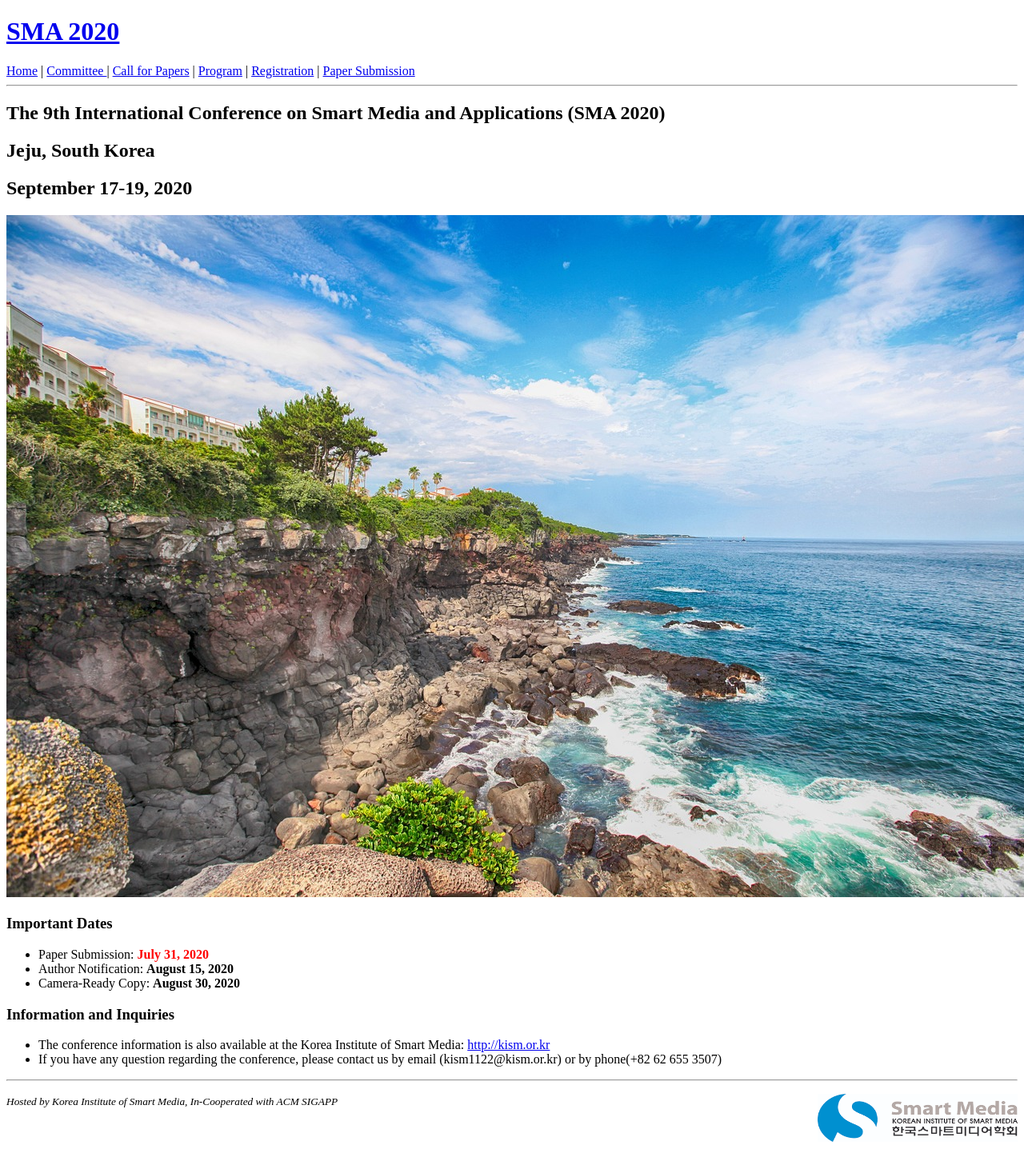
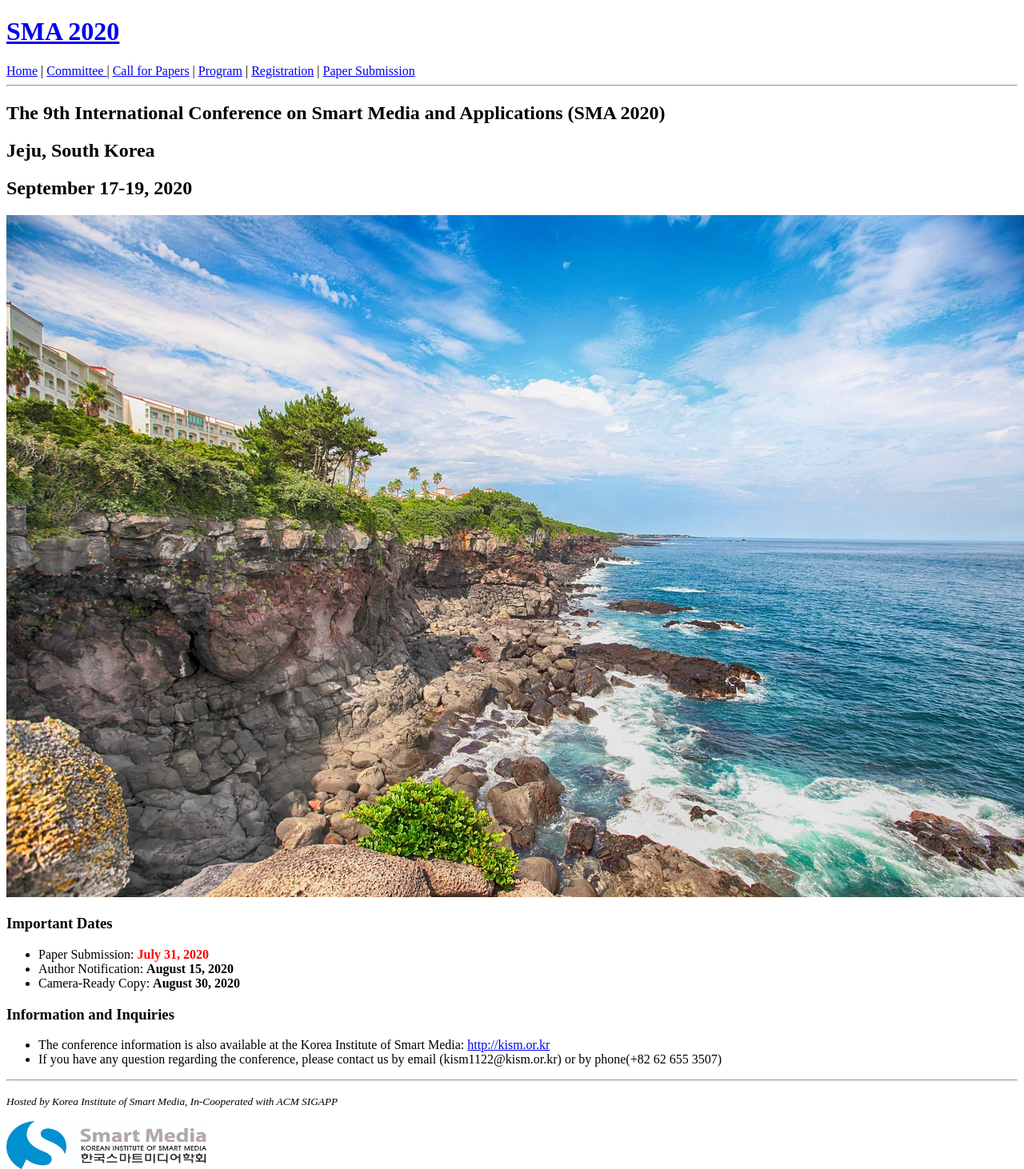
Before and after one commit to icea-conf/sma-2020.github.io, a Jekyll site: the page built from index.html, in a window 1280 px wide. Shown: the whole page at 80% size. Built offline with Jekyll 4.4.1, drawn with Linux system fonts in a browser that asks for light colours; the list of posts is cut into pages by our own code; before the commit the page ends 1428 px from its top, so only the background shows below that.

Commit message:
Update default.html

```diff
--- a/_layouts/default.html
+++ b/_layouts/default.html
@@ -24,6 +24,7 @@
 
     {{ content }}
 <hr>
-    <p><small> <i>Hosted by Korea Institute of Smart Media, In-Cooperated with ACM SIGAPP</i> </small><img src="https://sma-2020.github.io/image/logo.png" alt="" width="250" height="60" align="right"></p>
+    <p><small> <i>Hosted by Korea Institute of Smart Media, In-Cooperated with ACM SIGAPP</i> </small></p>
+    <img src="https://sma-2020.github.io/image/logo.png" alt="" width="250" height="60" align="left">
 </body>
 </html>
```
